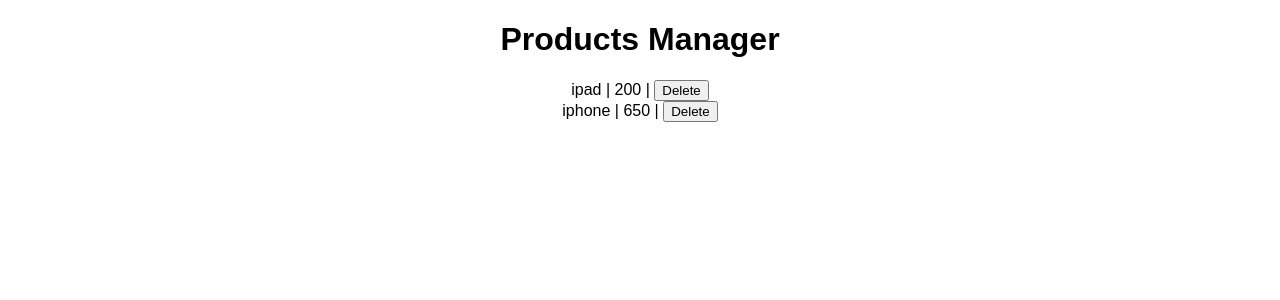
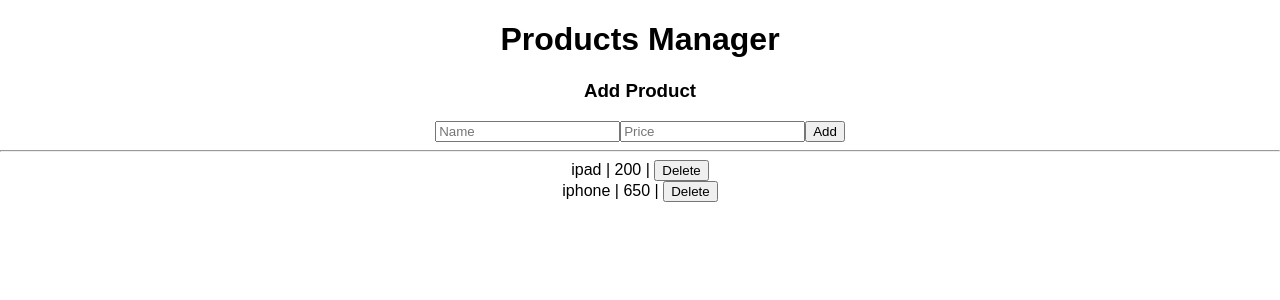
Before and after one commit to wanching0730/pwa-reactjs-crud, a React (Create React App) app: page / in a window 1280 px wide. Shown: the top 300 px of the page. Built offline with nearby package versions, Linux system fonts and the light colour scheme.

Commit message:
done create feature

```diff
--- /dev/null
+++ b/src/AddProduct.js
@@ -0,0 +1,30 @@
+import React, { Component } from 'react';
+
+class AddProduct extends Component {
+    constructor(props) {
+        super(props);
+
+        this.onSubmit = this.onSubmit.bind(this);
+    }
+
+    onSubmit(event) {
+        event.preventDefault();
+
+        this.props.onAdd(this.nameInput.value, this.priceInput.value);
+    }
+
+    render() {
+        return (
+            <form onSubmit={this.onSubmit}>
+                <h3>Add Product</h3>
+                <input placeholder="Name" ref={nameInput => this.nameInput = nameInput} />
+                <input placeholder="Price" ref={priceInput => this.priceInput = priceInput} />
+                <button>Add</button>
+
+                <hr />
+            </form>
+        );
+    }
+}
+
+export default AddProduct;
--- a/src/App.js
+++ b/src/App.js
@@ -2,6 +2,7 @@ import React, { Component } from 'react';
 import logo from './logo.svg';
 import './App.css';
 import ProductItem from './ProductItem';
+import AddProduct from './AddProduct';
 
 const products = [
   {
@@ -23,6 +24,7 @@ class App extends Component {
 
     this.state = {products: JSON.parse(localStorage.getItem('products'))};
 
+    this.onAdd = this.onAdd.bind(this);
     this.onDelete = this.onDelete.bind(this);
   }
 
@@ -30,6 +32,16 @@ class App extends Component {
     const products = this.getProducts();
 
     this.setState({ products });
+  }
+
+  onAdd(name, price) {
+    const products = this.getProducts();
+
+    products.push({
+      name, price
+    });
+
+    this.setState(products);
   }
 
   getProducts() {
@@ -50,6 +62,11 @@ class App extends Component {
     return (
       <div className="App">
         <h1>Products Manager</h1>
+
+        <AddProduct
+          onAdd={this.onAdd}
+        />
+
         {
           this.state.products.map(product => {
             return (
```
